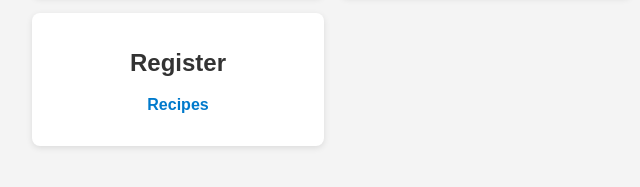
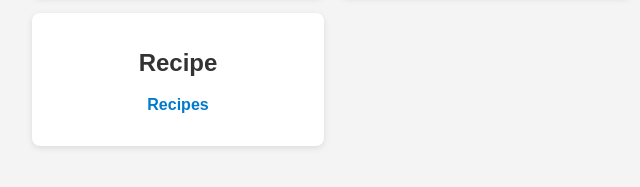
Before and after one commit to bryano0419/WDD131_real, a plain HTML site: page index.html in a window 1280 px wide. Shown: the part 307-494 px from the top of the page, 0-640 px from the left. Drawn offline with Linux system fonts and the light colour scheme.

Commit message:
second commit, main project page w9 project name fixed

```diff
--- a/index.html
+++ b/index.html
@@ -78,7 +78,7 @@
       <p><a href="projects/register/index.html">Credit Card Form</a></p>
     </div>
     <div class="project-card">
-      <h2>Register</h2>
+      <h2>Recipe</h2>
       <p><a href="projects/recipes/index.html">Recipes</a></p>
     </div>
   </main>
```
